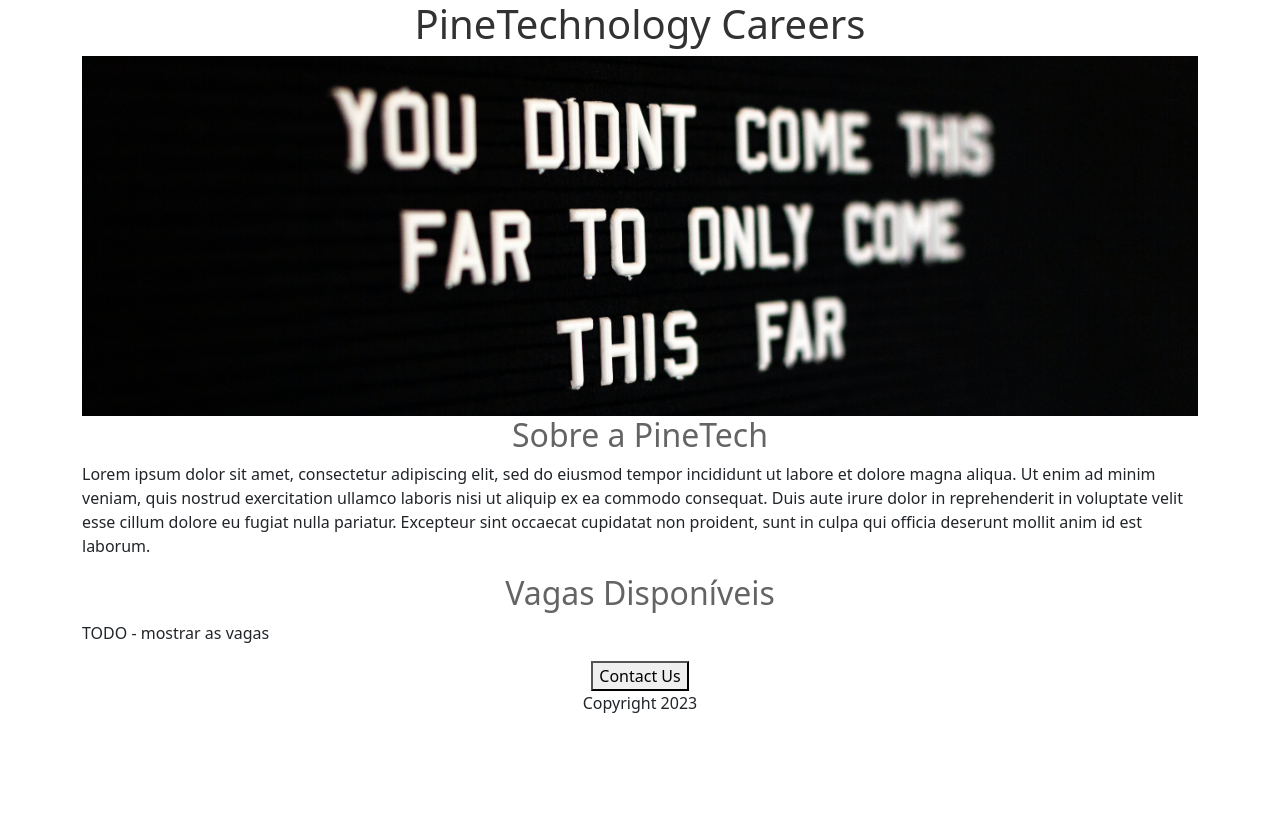
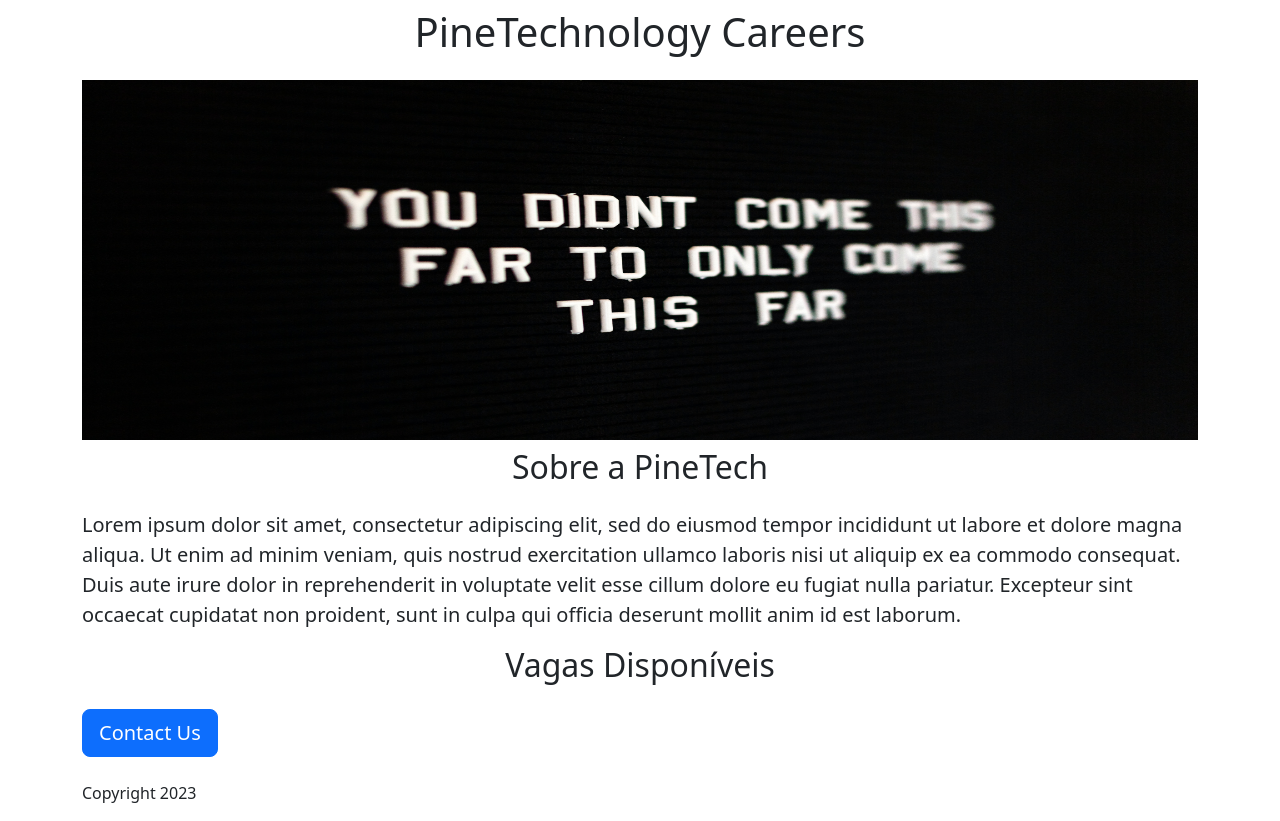
Before and after one commit to Ivanitchoo/pinetechnology-careers, a Flask app: template templates/home.html in a window 1280 px wide. Before the commit the page ends 713 px from the top, so only its background shows below. Run offline with Flask 3, Linux system fonts and the light colour scheme; the template is opened without the code that fills it, so the values that code supplies are empty.

Commit message:
Adicionei escopos de código python e bootstrap css

```diff
--- a/static/estilos/home.css
+++ b/static/estilos/home.css
@@ -1,19 +1,14 @@
-h1 {
-  font-size: 40px;
-  font-weight: normal;
-  text-align: center;
-  color: rgb(50,50,50);
+#banner {
+  height:360px;
+  width: 100%;
 }
 
-h2 {
-  font-size: 32px;
-  color: rgb(100, 100, 100);
-  text-align: center;
+.job_title {
+  color: rgb(120,120,120);
+  margin-bottom:4px;
 }
 
-
-#banner{
-  width: 100%;
-  height: 360px;
-  object-fit: cover;
+.job_box {
+  padding-bottom:8px;
+  margin-bottom: 16px;
 }
--- a/templates/home.html
+++ b/templates/home.html
@@ -18,20 +18,29 @@
   <!--Conteúdo da Página-->
   <body>
     <div class="container"">
-      <h1> PineTechnology Careers </h1>
-      <img class="img-fluid" id="banner" src="https://pinetechnology-careers--ivanitchoo.repl.co/static/banner1.jpg" height="320">
-      <h2> Sobre a PineTech</h2>
-      <p>
+      <h1 class="text-center mt-2 mb-4"> PineTechnology Careers </h1>
+      <img class="img-fluid" id="banner" src="https://pinetechnology-careers--ivanitchoo.repl.co/static/banner1.jpg">
+      <h2 class="text-center mt-2 mb-4"> Sobre a PineTech</h2>
+      <p class="lead">
         Lorem ipsum dolor sit amet, consectetur adipiscing         elit, sed do         eiusmod tempor incididunt ut labore et           dolore magna aliqua. Ut        enim ad minim veniam, quis           nostrud exercitation ullamco laboris       nisi ut aliquip          ex ea commodo consequat. Duis aute irure dolor         in           reprehenderit in voluptate velit esse cillum dolore                eu fugiat nulla pariatur. Excepteur sint occaecat           cupidatat           non proident, sunt in culpa qui officia             deserunt mollit anim        id est laborum.
       </p>
 
-      <h2> Vagas Disponíveis </h2>
+      <h2 class="text-center mt-2 mb-4"> Vagas Disponíveis </h2>
 
-      <p> TODO - mostrar as vagas</p>
 
-      <div style="text-align:center">
-        <button>Contact Us</button>
-        <p>Copyright 2023</p>
+      <div>
+
+        {%for job in jobs:%}
+          {% include 'jobitem.html' %}
+        {%endfor%}
+
+
+
+      </div>
+
+      <div clas="text-center">
+        <button class="btn btn-primary btn-lg">Contact Us</button>
+        <p class="mt-4">Copyright 2023</p>
       </div>
     </div>
   </body>
```
